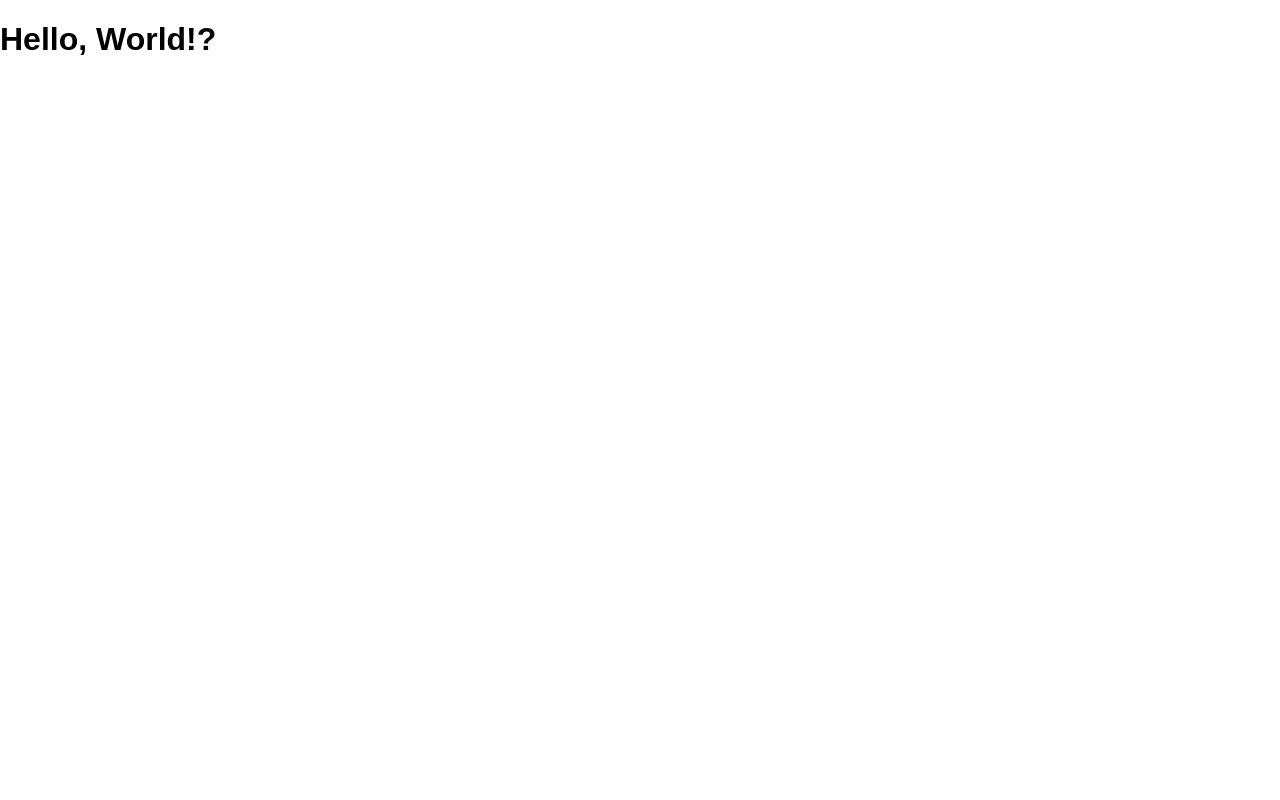
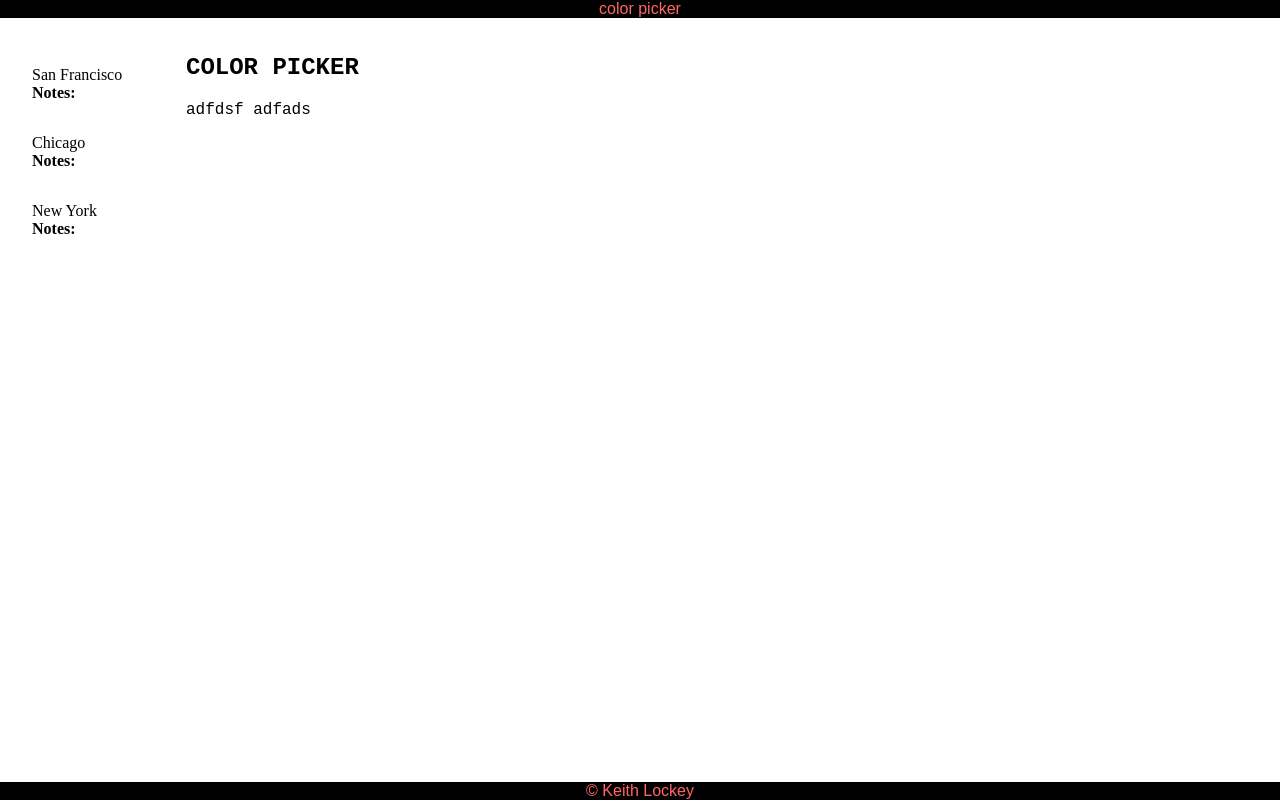
Before and after one commit to klockey/sassy-color-picker, a website built with webpack: page src/index.html in a window 1280 px wide. Built offline with nearby package versions, Linux system fonts and the light colour scheme.

Commit message:
first submittal

```diff
--- a/src/index.html
+++ b/src/index.html
@@ -1,11 +1,34 @@
 <!DOCTYPE html>
-<html>
-<head lang="en">
-  <meta charset="UTF-8">
-  <meta name="viewport" content="width=device-width, user-scalable=no, minimum-scale=1.0, maximum-scale=1.0">
-  <title>Sassy Color Picker</title>
+<html lang="en">
+<head>
+    <meta charset="UTF-8">
+    <meta name="viewport" content="width=device-width, user-scalable=no, minimum-scale=1.0, maximum-scale=1.0">
+
+    <title>Document</title>
 </head>
 <body>
-  <h1>Hello, World!</h1>
+<header> color picker</header>
+<div class="container">
+<nav>
+<ul>
+    <li>
+        San Francisco   <div> Notes: </div>
+    </li>
+    <li>
+        Chicago <div> Notes: </div>
+    </li>
+    <li>
+        New York <div> Notes: </div>
+    </li>
+</ul>
+</nav>
+<article>
+   <h1> COLOR PICKER</h1>
+  <p> adfdsf
+    adfads </p>
+</article>
+</div>
+<footer> &copy; Keith Lockey</footer>
+
 </body>
 </html>
--- a/src/index.js
+++ b/src/index.js
@@ -2,7 +2,33 @@ if (process.env.NODE_ENV !== 'production') require('./index.html')
 import './styles/screen.scss'
 
 const main = () => {
-  document.querySelector('h1').textContent += '?'
+  let hueVal = 0
+  let satVal = 50
+  let lightVal = 50
+
+  const hueSlider = document.querySelector('input[name=hue]')
+  const satSlider = document.querySelector('input[name=sat]')
+  const lightSlider = document.querySelector('input[name=light]')
+  const number = document.querySelector('div.number')
+  const swatch = document.querySelector('div.swatch')
+
+  hueSlider.addEventListener('input', (event) => {
+    hueVal = event.target.value
+    updateColor()
+  })
+  satSlider.addEventListener('input', (event) => {
+    satVal = event.target.value
+    updateColor()
+  })
+  lightSlider.addEventListener('input', (event) => {
+    lightVal = event.target.value
+    updateColor()
+  })
+  const updateColor = () => {
+    let color = `hsl(${hueVal}, ${satVal}%, ${lightVal}%)`
+    number.textContent = color
+    swatch.style.backgroundColor = color
+  }
 }
 
 document.addEventListener('DOMContentLoaded', main)
@@ -11,3 +37,14 @@ if (module.hot) {
   module.hot.dispose(() => window.location.reload())
   module.hot.accept(err => console.error(err))
 }
+
+// const main = () => {
+//   document.querySelector('h1').textContent += '?'
+// }
+//
+// document.addEventListener('DOMContentLoaded', main)
+//
+// if (module.hot) {
+//   module.hot.dispose(() => window.location.reload())
+//   module.hot.accept(err => console.error(err))
+// }
--- a/src/styles/screen.scss
+++ b/src/styles/screen.scss
@@ -2,9 +2,17 @@
 
 $base-text-size: 16px;
 $base-font-family: sans-serif;
+$cool-font: fantasy;
+$plain-font: monoface;
+// $text = THIS IS IMPORTANT:
+$header-footer-padding1: .5em;
+$header-footer-padding2: 1em;
+$background-Color: red;
+$percent: 20%;
 
 html {
   text-size-adjust: 100%;
+  height: 100%;
 }
 
 body {
@@ -12,3 +20,50 @@ body {
   margin: 0;
   font: $base-text-size / 1 $base-font-family;
 }
+
+div.container {
+  width: 100%;
+  position: relative;
+  display: block;
+}
+
+header,
+footer {
+//  padding: max($header-footer-padding1, $header-footer-padding2);
+  color: lighten($background-Color, $percent);
+  background-color: black;
+  clear: left;
+  text-align: center;
+  font-family: $cool-font;
+}
+
+footer {
+  position: absolute;
+  bottom: 0;
+  width: 100%;
+}
+
+nav {
+  float: left;
+  max-width: 160px;
+  margin: 0;
+  padding: 1em;
+  font-family: $cool-font;
+  ul {
+      list-style-type: none;
+      padding: 0;
+      font-family: $plain-font;
+         li {
+             padding: 1em;
+             div { font-weight: bold;
+            }
+    }
+  }
+}
+
+article {
+  margin-left: 170px;
+  padding: 1em;
+  overflow: hidden;
+  font-family: monospace;
+}
```
